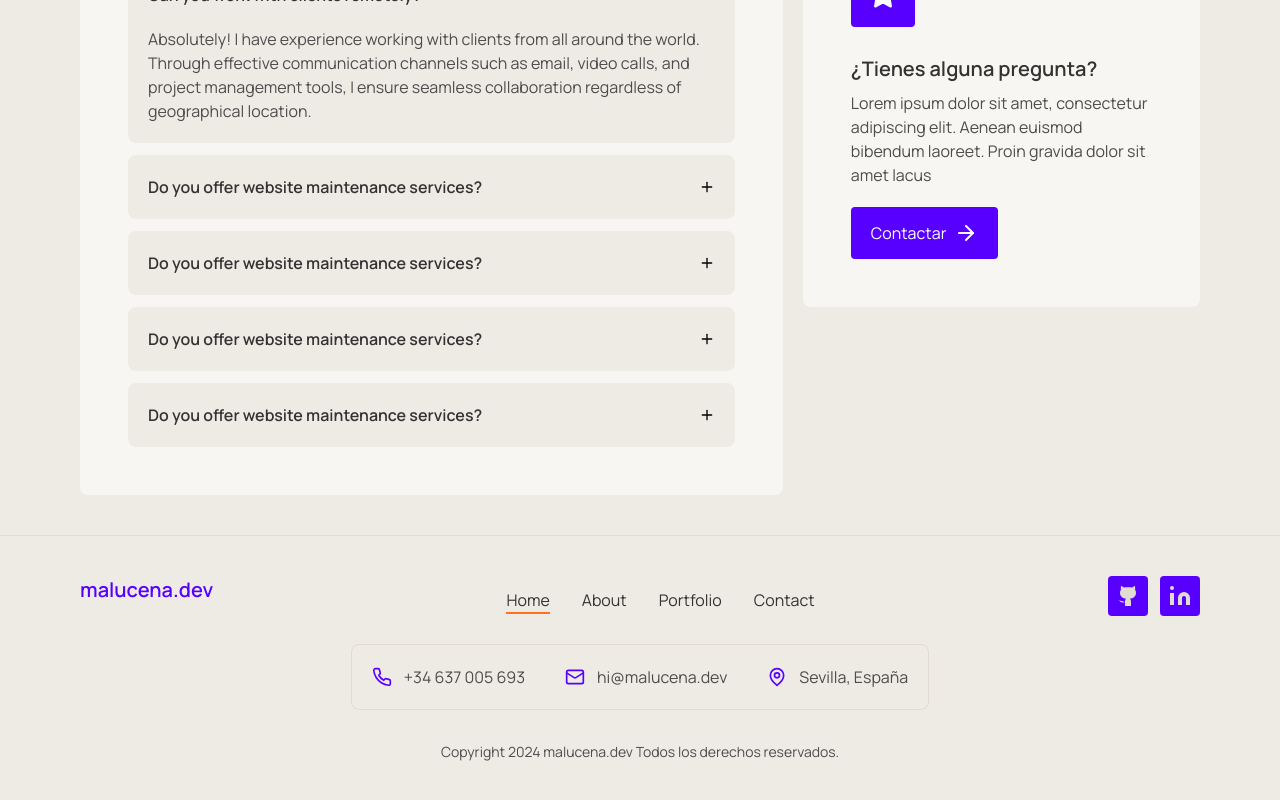
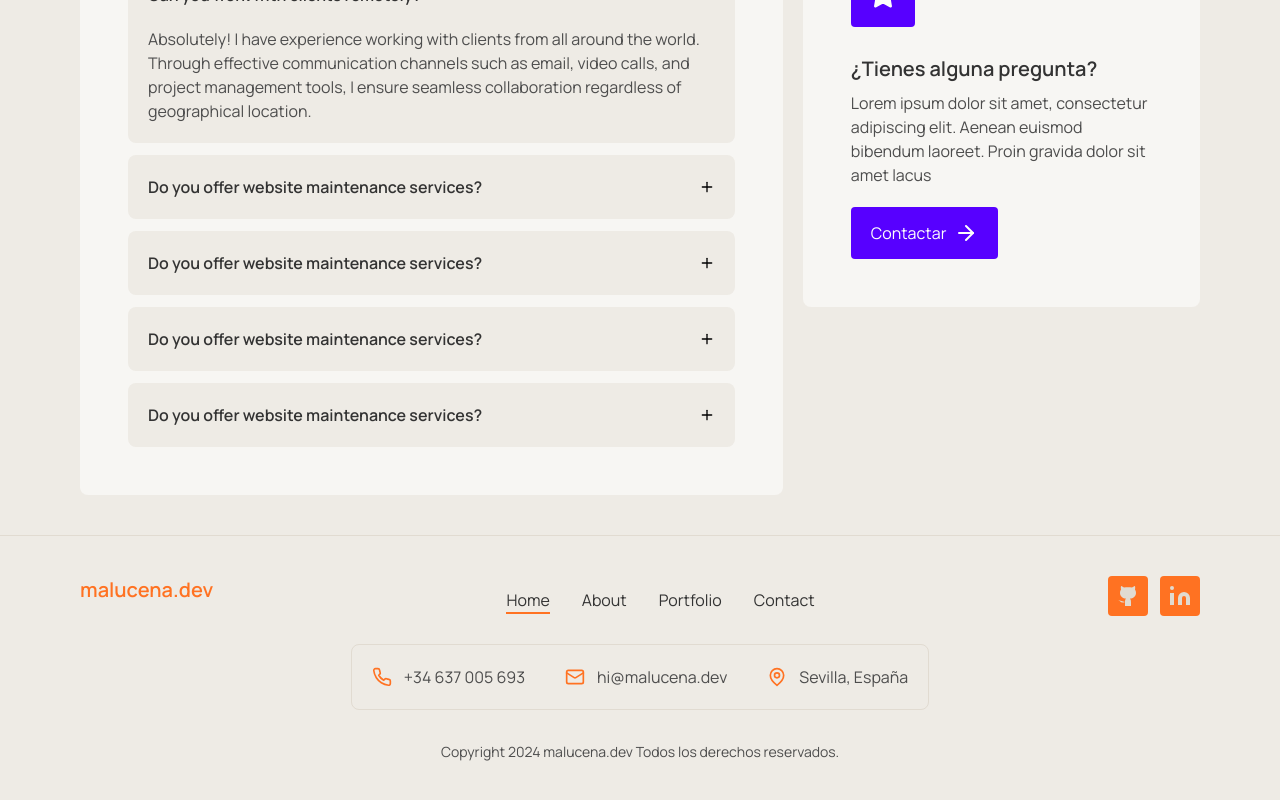
Before and after one commit to m4lucen4/portfolio, a Next.js app: page / in a window 1280 px wide. Shown: the part 5100-5900 px from the top of the page. Built offline with nearby package versions, Linux system fonts and the light colour scheme.

Commit message:
refactor: new style in footer

```diff
--- a/components/Footer.tsx
+++ b/components/Footer.tsx
@@ -7,7 +7,7 @@ const Footer = () => {
   return (
     <footer className="py-10 border-t border-peach max-width">
       <div className="flex item-center justify-between">
-        <Link href="/" className="text-purple text-xl font-semibold">
+        <Link href="/" className="text-orange text-xl font-semibold">
           malucena.dev
         </Link>
         <nav className="flex gap-12 max-tablet:hidden">
@@ -24,7 +24,7 @@ const Footer = () => {
             <a
               key={index}
               href={link.url}
-              className="w-10 h-10 bg-purple text-peach flex items-center justify-center rounded"
+              className="w-10 h-10 bg-orange text-peach flex items-center justify-center rounded"
               target="_blank"
             >
               <link.icon strokeWidth={0} fill="currentColor" />
@@ -35,7 +35,7 @@ const Footer = () => {
       {/* Contact details */}
       <div className="w-max border border-peach p-5 mx-auto flex gap-5 tablet:gap-10 flex-col tablet:flex-row items-center rounded-lg mt-5">
         {contactDetails.map((detail, index) => (
-          <div key={index} className="flex gap-3 items-center text-purple">
+          <div key={index} className="flex gap-3 items-center text-orange">
             <detail.icon size={20} />
             <p className="text-grey-600">{detail.text}</p>
           </div>
```
